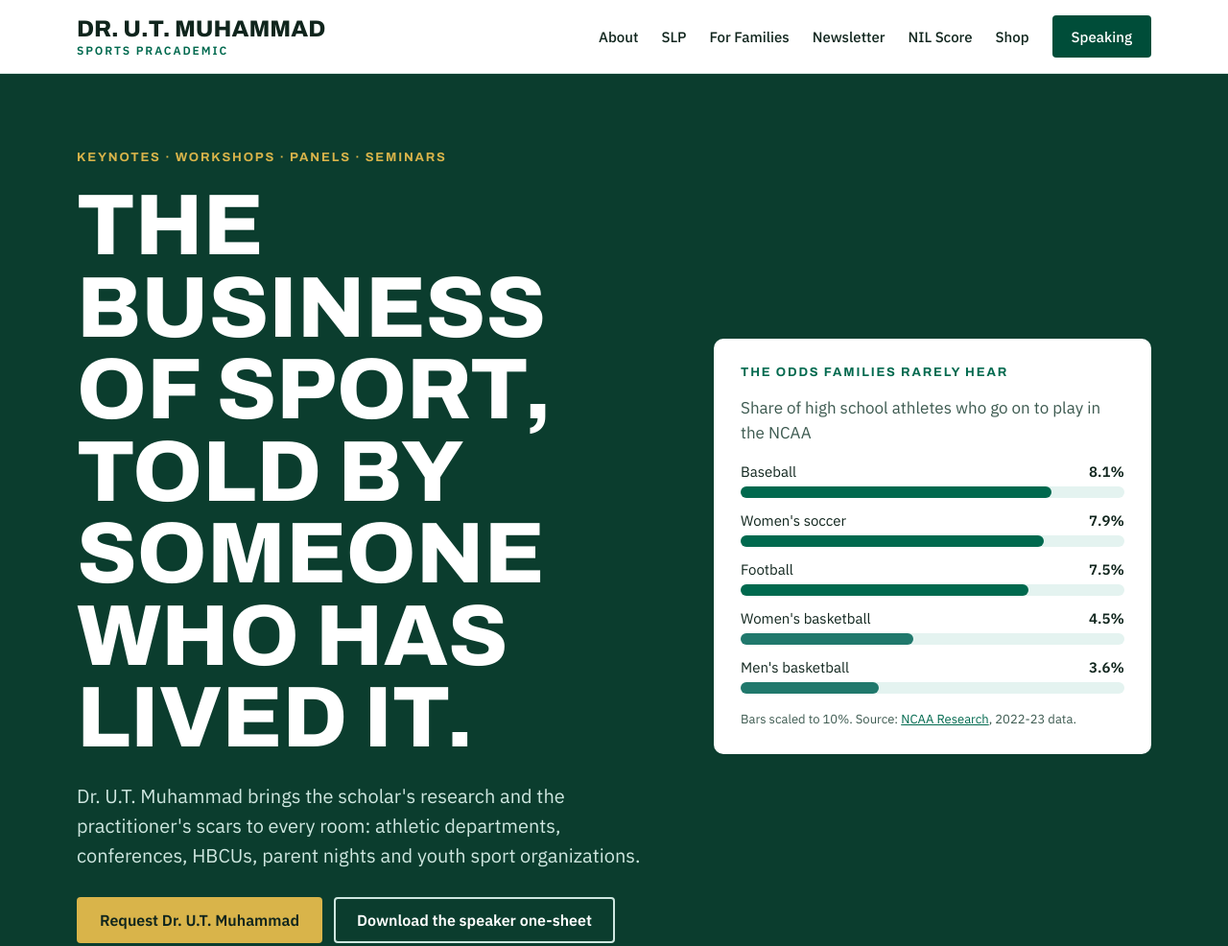
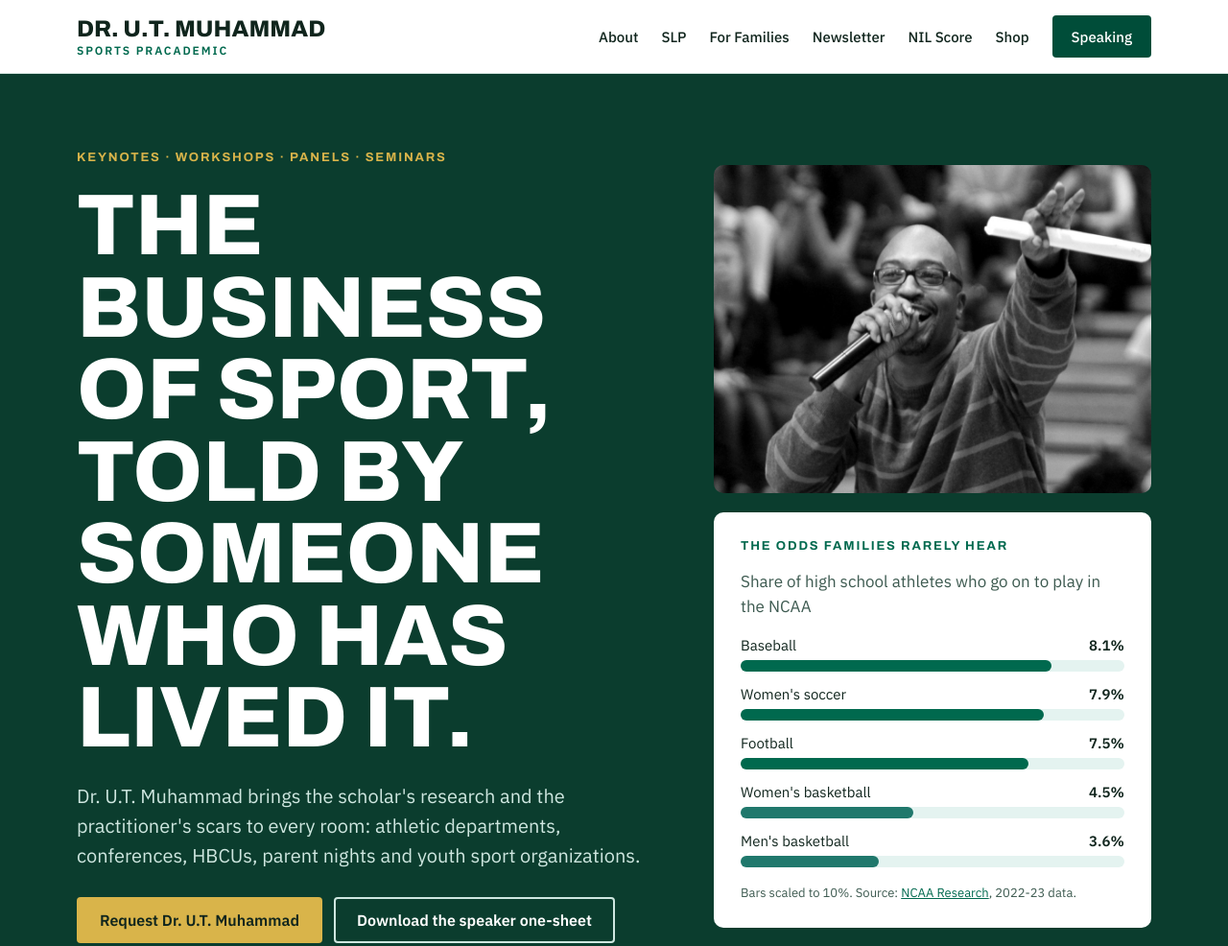
Before and after one commit to professor-ut/umarspeaks.com, a plain HTML site: page speaking.html in a window 1280 px wide. Shown: the top 986 px of the page at 96% size. Drawn offline with Linux system fonts and the light colour scheme.

Commit message:
New photos: Home, Speaking hero, and bio headshot
- Home: smiling portrait with basketball (black and white, added headroom)
- Speaking: mic-in-the-gym photo above the NCAA odds card
- Bio PDF: tight headshot, no lapel pin

Co-Authored-By: Claude Opus 5.5 <noreply@anthropic.com>
Claude-Session: https://claude.ai/code/session_01S5K1kNounDgq4GaAtvX6of

```diff
--- a/speaking.html
+++ b/speaking.html
@@ -43,7 +43,8 @@
 <a class="btn-line" href="/assets/UT_Muhammad_Speaker_OneSheet.pdf" target="_blank" rel="noopener" style="border-color:#CFE7E0;color:#FFFFFF">Download the speaker one-sheet</a>
 </div>
 </div>
-<div style="flex:1 1 360px;min-width:0">
+<div style="flex:1 1 360px;min-width:0;display:flex;flex-direction:column;gap:20px">
+<img src="/assets/ut-muhammad-speaking.jpg" width="1000" height="750" alt="Dr. U.T. Muhammad speaking into a microphone to a packed gym" style="width:100%;height:auto;border-radius:10px;display:block">
 <div style="background:#FFFFFF;color:#10251D;border-radius:10px;padding:28px;display:flex;flex-direction:column;gap:18px">
 <span class="eyebrow">The odds families rarely hear</span>
 <p style="margin:0;font-size:17px;line-height:1.5;color:#3D5A50">Share of high school athletes who go on to play in the NCAA</p>
```
Also changed, not shown: index.html (+1 -1 lines), assets/ut-muhammad-speaking.jpg (added), assets/ut-muhammad.jpg, 1 other file.
